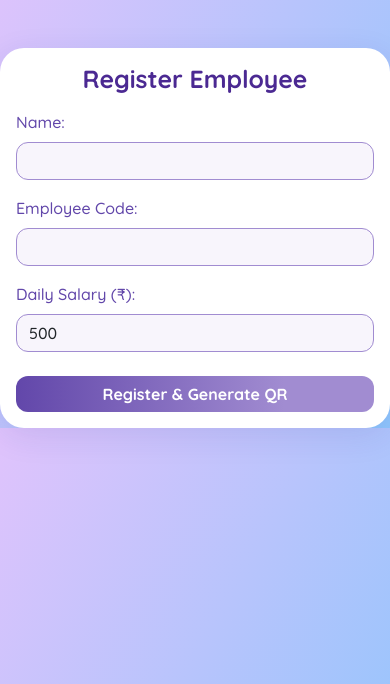
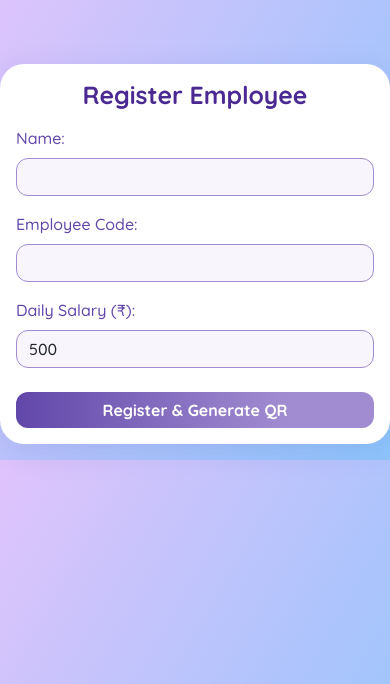
Before and after one commit to akshata1807/QR_Attendance-HR_Management, a Flask app: page /register in a window 390 px wide. Shown: the part 56-740 px from the top of the page. Run offline with Flask 3, Linux system fonts and the light colour scheme.

Commit message:
Improve mobile layout: wider cards, adjusted padding and margins for better phone experience

```diff
--- a/static/style.css
+++ b/static/style.css
@@ -52,8 +52,11 @@
   color: #fff !important;
   font-size: 18px;
 }
-@media (max-width: 575px) {
-  .custom-card { padding: 1rem;}
+@media (max-width: 576px) {
+  .custom-card {
+    padding: 1rem !important;
+    margin: 1rem;
+  }
 }
 
 @media (max-width: 767px) {
--- a/templates/admin.html
+++ b/templates/admin.html
@@ -32,7 +32,7 @@
   </nav>
   <div class="container mt-5">
     <div class="row justify-content-center">
-      <div class="col-12 col-md-10 custom-card">
+      <div class="col-12 col-md-10 col-lg-8 custom-card">
         <h2 class="page-title text-center">Admin Dashboard - Employees</h2>
         <form method="GET" action="/download_salary_sheet" class="d-inline mb-3">
           <input type="hidden" name="month" value="{{ current_month }}">
--- a/templates/admin_register.html
+++ b/templates/admin_register.html
@@ -32,7 +32,7 @@
   </nav>
   <div class="container py-5">
     <div class="row justify-content-center">
-      <div class="col-12 col-md-6 custom-card">
+      <div class="col-12 col-md-8 col-lg-5 custom-card">
         <h2 class="page-title text-center">Admin Registration</h2>
         <form method="POST">
           <div class="mb-3">
--- a/templates/edit_employee.html
+++ b/templates/edit_employee.html
@@ -37,7 +37,7 @@
     {% endif %}
   {% endwith %}
   <div class="container py-5">
-    <div class="col-12 col-md-6 custom-card mx-auto">
+    <div class="col-12 col-md-8 col-lg-5 custom-card mx-auto">
       <h2 class="page-title text-center">Edit Employee</h2>
       <form method="POST">
         <div class="mb-3">
--- a/templates/login.html
+++ b/templates/login.html
@@ -25,7 +25,7 @@
   </nav>
   <div class="container mt-5">
     <div class="row justify-content-center">
-      <div class="col-12 col-md-6 custom-card text-center">
+      <div class="col-12 col-md-8 col-lg-5 custom-card text-center">
         <h2 class="page-title">Admin Login</h2>
         {% if error %}
           <div class="alert alert-danger">{{ error }}</div>
--- a/templates/register.html
+++ b/templates/register.html
@@ -38,7 +38,7 @@
   {% endwith %}
   <div class="container mt-5">
     <div class="row justify-content-center">
-      <div class="col-12 col-md-6 custom-card text-center">
+      <div class="col-12 col-md-8 col-lg-5 custom-card text-center">
         <h2 class="page-title">Register Employee</h2>
         <form method="POST" class="text-start">
           <div class="mb-3">
--- a/templates/report.html
+++ b/templates/report.html
@@ -31,7 +31,7 @@
   </nav>
   <div class="container mt-5">
     <div class="row justify-content-center">
-      <div class="col-12 col-md-10 custom-card">
+      <div class="col-12 col-md-10 col-lg-8 custom-card">
         <h2 class="page-title text-center">Attendance Logs</h2>
         <form method="GET" class="row mb-4">
           <div class="col-md-4 mb-2">
--- a/templates/reset_password.html
+++ b/templates/reset_password.html
@@ -31,7 +31,7 @@
   </nav>
   <div class="container py-5">
     <div class="row justify-content-center">
-      <div class="col-12 col-md-6 custom-card">
+      <div class="col-12 col-md-8 col-lg-5 custom-card">
         <h2 class="page-title text-center">Reset Admin Password</h2>
         <form method="POST">
           <div class="mb-3">
--- a/templates/salary.html
+++ b/templates/salary.html
@@ -30,7 +30,7 @@
     </div>
   </nav>
   <div class="container mt-5">
-    <div class="col-12 col-md-8 custom-card mx-auto text-center">
+    <div class="col-12 col-md-10 col-lg-8 custom-card mx-auto text-center">
       <h2 class="page-title">Salary Report</h2>
       <p><strong>Employee Name:</strong> {{ emp.name }}</p>
       <p><strong>Employee Code:</strong> {{ emp.emp_code }}</p>
--- a/templates/scan.html
+++ b/templates/scan.html
@@ -33,7 +33,7 @@
   <div id="alertBox" style="display:none;" class="alert alert-success text-center w-50 mx-auto mt-3" role="alert"></div>
   <div class="container mt-5">
     <div class="row justify-content-center">
-      <div class="col-12 col-md-6 custom-card text-center">
+      <div class="col-12 col-md-8 col-lg-5 custom-card text-center">
         <h2 class="page-title">Scan your QR Code</h2>
         <div id="reader" style="max-width:100%; margin:auto;"></div>
       </div>
--- a/templates/update_password.html
+++ b/templates/update_password.html
@@ -32,7 +32,7 @@
   </nav>
   <div class="container py-5">
     <div class="row justify-content-center">
-      <div class="col-12 col-md-6 custom-card">
+      <div class="col-12 col-md-8 col-lg-5 custom-card">
         <h2 class="page-title text-center">Update Password</h2>
         <form method="POST">
           <div class="mb-3">
```
